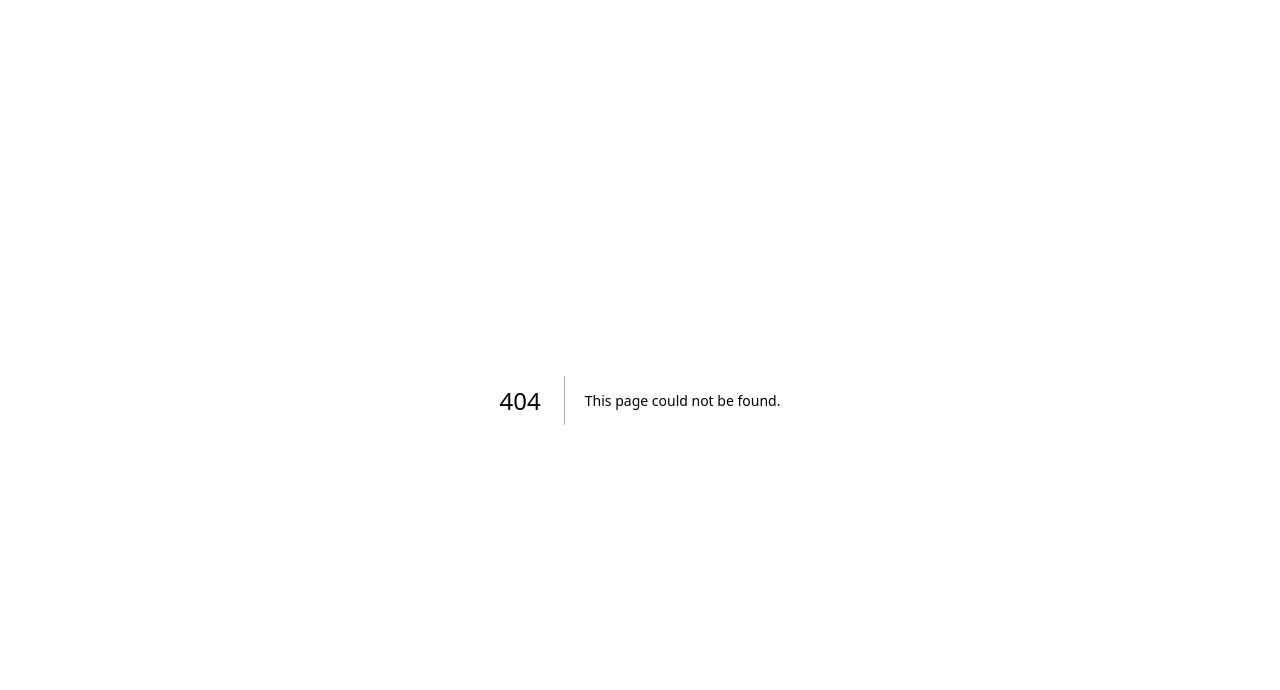
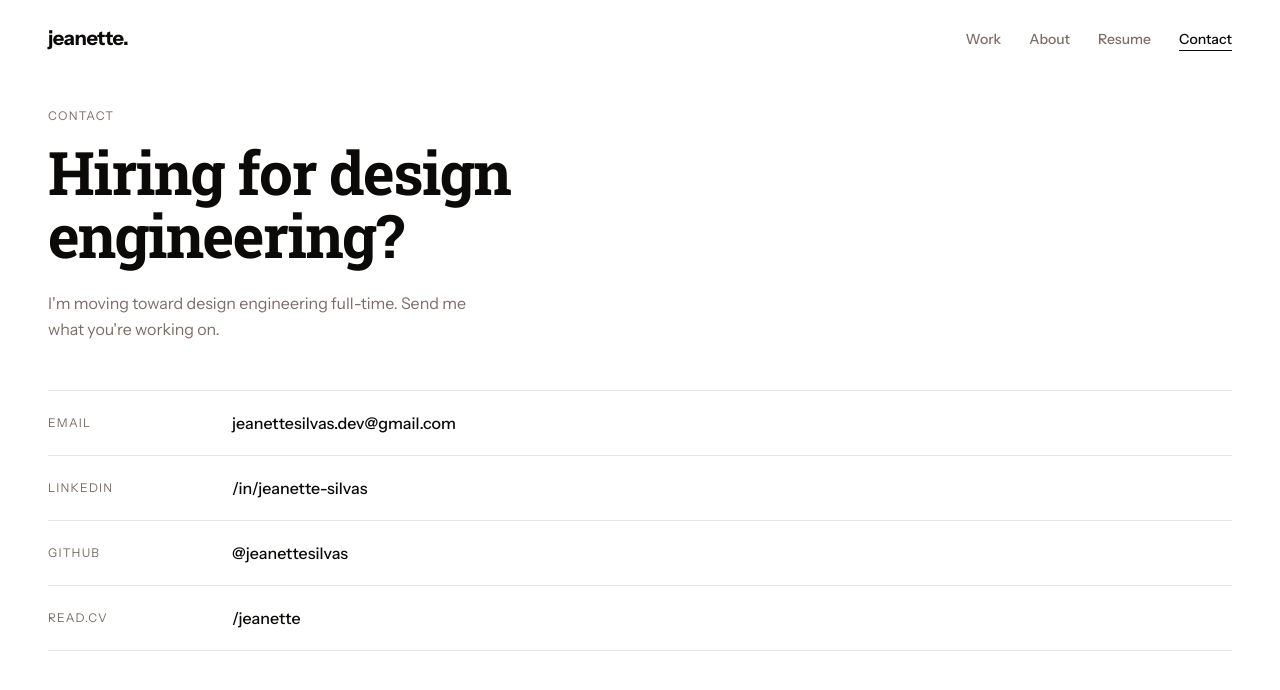
Before and after one commit to jeanettesilvas/portfolio, a Next.js app: page /contact in a window 1280 px wide. Before the commit this address had no page. Shown: the top 690 px of the page. Built offline with nearby package versions, Linux system fonts and the light colour scheme.

Commit message:
Add /contact page
Big editorial headline with CONTACT label, followed by a label/value
link table (Email, LinkedIn, GitHub, Read.cv) with rules between rows.

Co-Authored-By: Claude Sonnet 4.6 <noreply@anthropic.com>

```diff
--- /dev/null
+++ b/src/app/contact/page.tsx
@@ -0,0 +1,68 @@
+import { Nav } from "@/components/nav";
+
+const links = [
+  {
+    label: "Email",
+    display: "jeanettesilvas.dev@gmail.com",
+    href: "mailto:jeanettesilvas.dev@gmail.com",
+  },
+  {
+    label: "LinkedIn",
+    display: "/in/jeanette-silvas",
+    href: "https://linkedin.com/in/jeanette-silvas",
+  },
+  {
+    label: "GitHub",
+    display: "@jeanettesilvas",
+    href: "https://github.com/jeanettesilvas",
+  },
+  {
+    label: "Read.cv",
+    display: "/jeanette",
+    href: "https://read.cv/jeanette",
+  },
+];
+
+export default function ContactPage() {
+  return (
+    <>
+      <Nav active="Contact" />
+      <main className="px-8 md:px-12 pb-24">
+        {/* Header */}
+        <header className="pt-8 pb-12">
+          <p className="text-xs uppercase tracking-widest text-muted-foreground mb-4">
+            Contact
+          </p>
+          <h1 className="font-heading font-bold text-5xl md:text-6xl tracking-tight leading-[1.05] mb-6 max-w-lg">
+            Hiring for design engineering?
+          </h1>
+          <p className="text-muted-foreground max-w-md leading-relaxed">
+            I'm moving toward design engineering full-time. Send me what you're
+            working on.
+          </p>
+        </header>
+
+        {/* Contact links */}
+        <div>
+          {links.map(({ label, display, href }) => (
+            <div key={label}>
+              <div className="border-t border-border" />
+              <a
+                href={href}
+                target={href.startsWith("mailto") ? undefined : "_blank"}
+                rel="noopener noreferrer"
+                className="grid grid-cols-[160px_1fr] items-center gap-6 py-5 group hover:opacity-70 transition-opacity"
+              >
+                <span className="text-xs uppercase tracking-widest text-muted-foreground">
+                  {label}
+                </span>
+                <span className="text-base font-medium">{display}</span>
+              </a>
+            </div>
+          ))}
+          <div className="border-t border-border" />
+        </div>
+      </main>
+    </>
+  );
+}
```
